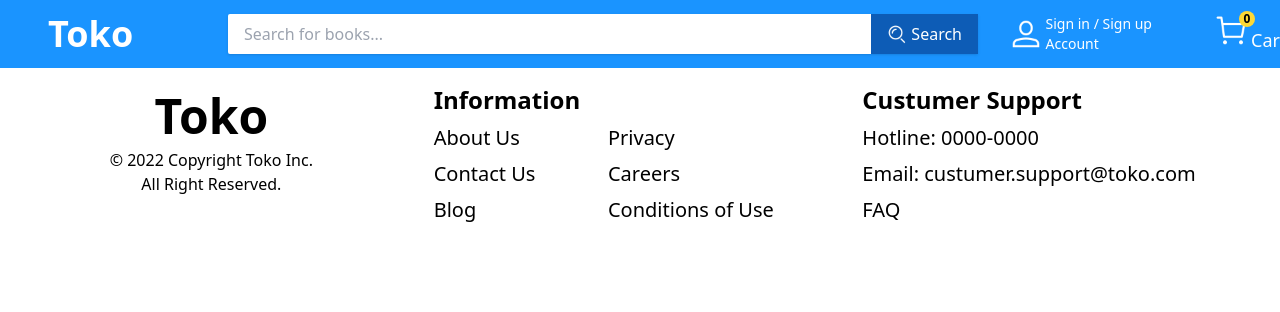
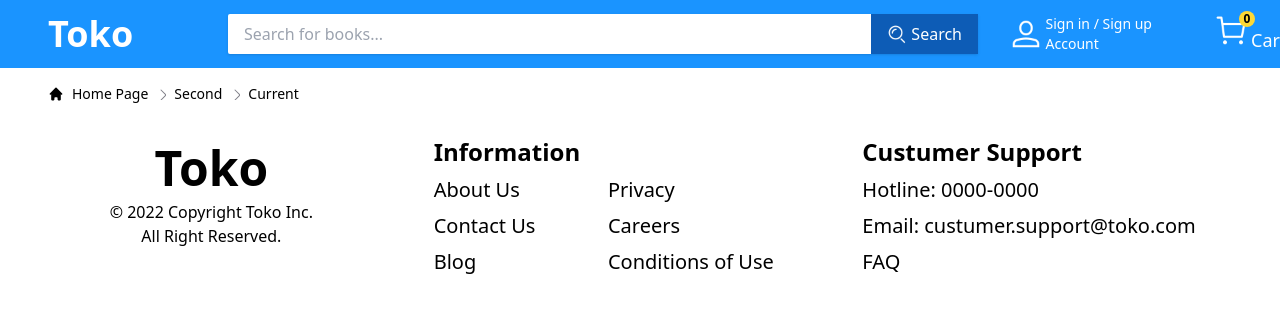
Before and after one commit to iamnmt/toko-ecommerce, a Next.js app: page / in a window 1280 px wide. Shown: the top 312 px of the page. Built offline with nearby package versions, Linux system fonts and the light colour scheme.

Commit message:
add breadcrumb

```diff
--- /dev/null
+++ b/src/components/Breadcrumb.tsx
@@ -0,0 +1,30 @@
+import Link from "next/link"
+
+function Breadcrumb() {
+  return (
+    <nav className="flex mx-12 py-4">
+      <ol className="inline-flex items-center space-x-1 md:space-x-3">
+        <li className="inline-flex items-center">
+          <Link href="/" >
+            <div className="inline-flex items-center text-sm font-medium hover:text-dark_blue cursor-pointer">
+              <svg className="w-4 h-4 mr-2" fill="currentColor" viewBox="0 0 20 20" xmlns="http://www.w3.org/2000/svg"><path d="M10.707 2.293a1 1 0 00-1.414 0l-7 7a1 1 0 001.414 1.414L4 10.414V17a1 1 0 001 1h2a1 1 0 001-1v-2a1 1 0 011-1h2a1 1 0 011 1v2a1 1 0 001 1h2a1 1 0 001-1v-6.586l.293.293a1 1 0 001.414-1.414l-7-7z"></path></svg>
+              Home Page
+            </div>
+          </Link>
+        </li>
+        <li className="flex items-center">
+            <svg width="6" height="11" viewBox="0 0 6 11" fill="none" xmlns="http://www.w3.org/2000/svg"><path fill="#808089" fillRule="evenodd" clipRule="evenodd" d="M0.646447 0.646447C0.841709 0.451184 1.15829 0.451184 1.35355 0.646447L6.35355 5.64645C6.54882 5.84171 6.54882 6.15829 6.35355 6.35355L1.35355 11.3536C1.15829 11.5488 0.841709 11.5488 0.646447 11.3536C0.451184 11.1583 0.451184 10.8417 0.646447 10.6464L5.29289 6L0.646447 1.35355C0.451184 1.15829 0.451184 0.841709 0.646447 0.646447Z"></path></svg>
+            <Link href="/">
+              <p className="ml-1 text-sm font-medium md:ml-2 hover:text-dark_blue cursor-pointer">Second</p>
+            </Link>
+        </li>
+        <li className="flex items-center">
+            <svg width="6" height="11" viewBox="0 0 6 11" fill="none" xmlns="http://www.w3.org/2000/svg"><path fill="#808089" fillRule="evenodd" clipRule="evenodd" d="M0.646447 0.646447C0.841709 0.451184 1.15829 0.451184 1.35355 0.646447L6.35355 5.64645C6.54882 5.84171 6.54882 6.15829 6.35355 6.35355L1.35355 11.3536C1.15829 11.5488 0.841709 11.5488 0.646447 11.3536C0.451184 11.1583 0.451184 10.8417 0.646447 10.6464L5.29289 6L0.646447 1.35355C0.451184 1.15829 0.451184 0.841709 0.646447 0.646447Z"></path></svg>
+            <span className="ml-1 text-sm font-medium md:ml-2">Current</span>
+        </li>
+      </ol>
+    </nav>
+  )
+}
+
+export default Breadcrumb
--- a/src/components/Layout.tsx
+++ b/src/components/Layout.tsx
@@ -1,10 +1,12 @@
 import Navbar from './Navbar'
 import Footer from './Footer'
+import Breadcrumb from './Breadcrumb'
 
 export default function Layout({ children }: any) {
   return (
     <>
       <Navbar />
+      <Breadcrumb/>
       <main>{children}</main>
       <Footer />
     </>
```
